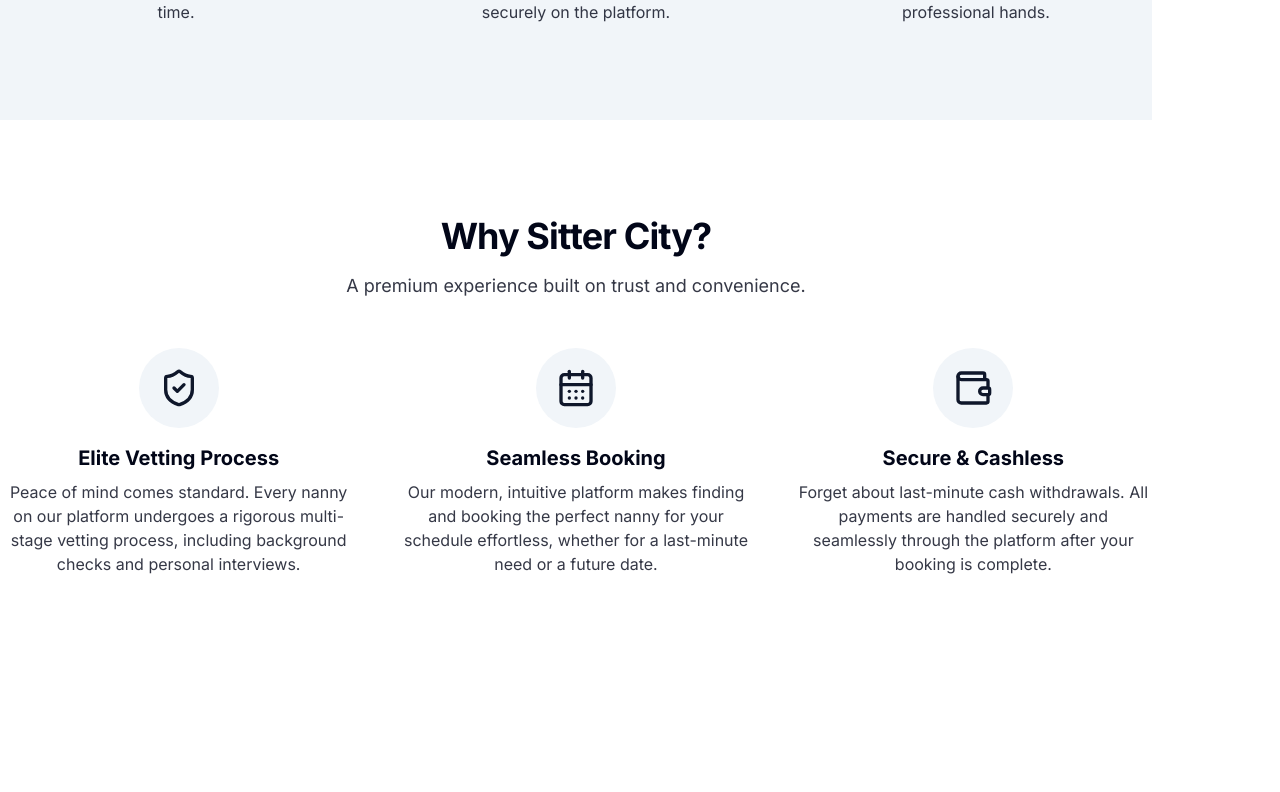
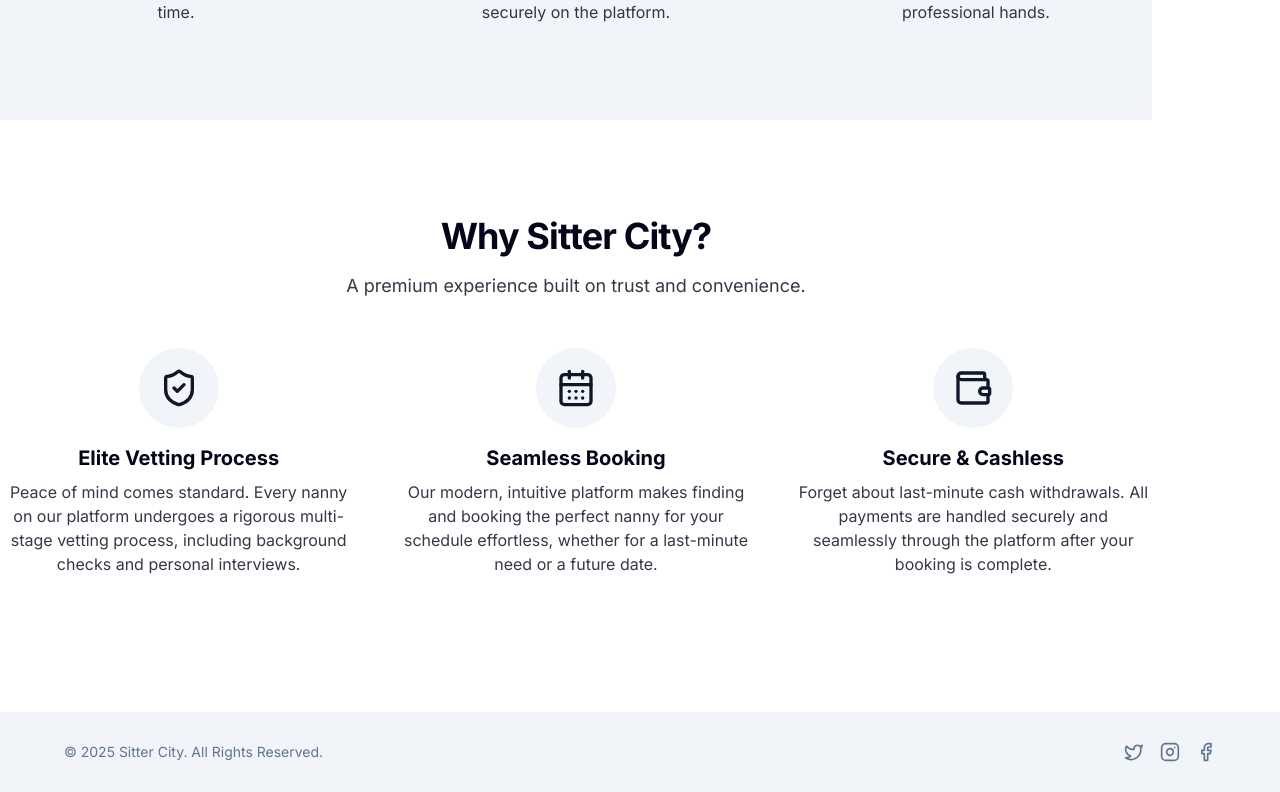
Before and after one commit to devjoe1991/sitter-city, a Next.js app: page / in a window 1280 px wide. Shown: the part 1017-1809 px from the top of the page. Before the commit the page ends 1729 px from the top, so only its background shows below. Built offline with nearby package versions, Linux system fonts and the light colour scheme.

Commit message:
feat(P1-T5): Build site-wide footer component

```diff
--- /dev/null
+++ b/components/layout/Footer.tsx
@@ -0,0 +1,34 @@
+import Link from 'next/link';
+import { Twitter, Instagram, Facebook } from 'lucide-react';
+
+const Footer = () => {
+  const socialLinks = [
+    { name: 'Twitter', icon: <Twitter className="h-5 w-5" />, href: '#' },
+    { name: 'Instagram', icon: <Instagram className="h-5 w-5" />, href: '#' },
+    { name: 'Facebook', icon: <Facebook className="h-5 w-5" />, href: '#' },
+  ];
+
+  return (
+    <footer className="bg-muted">
+      <div className="container mx-auto flex h-20 max-w-6xl flex-col items-center justify-between gap-4 py-6 sm:flex-row">
+        <p className="text-sm text-muted-foreground">
+          &copy; {new Date().getFullYear()} Sitter City. All Rights Reserved.
+        </p>
+        <div className="flex items-center space-x-4">
+          {socialLinks.map((social) => (
+            <Link
+              key={social.name}
+              href={social.href}
+              className="text-muted-foreground transition-colors hover:text-foreground"
+              aria-label={social.name}
+            >
+              {social.icon}
+            </Link>
+          ))}
+        </div>
+      </div>
+    </footer>
+  );
+};
+
+export default Footer;
--- a/components/layout/Layout.tsx
+++ b/components/layout/Layout.tsx
@@ -1,5 +1,6 @@
 import React from 'react';
 import Navbar from './Navbar';
+import Footer from './Footer';
 
 interface LayoutProps {
   children: React.ReactNode;
@@ -14,6 +15,7 @@
           {children}
         </div>
       </main>
+      <Footer />
     </div>
   );
 };
```
